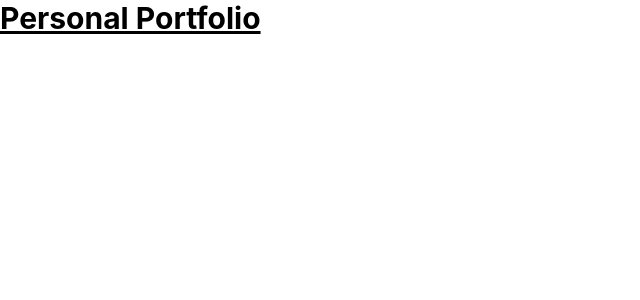
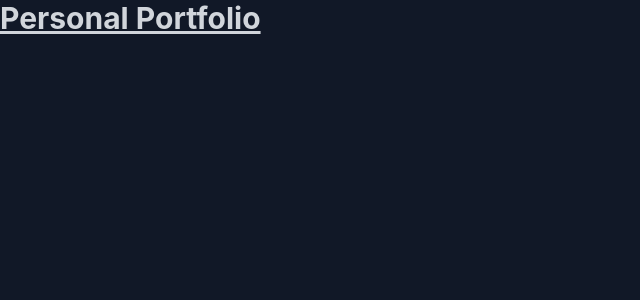
Before and after one commit to Kelvin274/portfolio, a React (Vite) app: page / in a window 1280 px wide. Shown: the top 300 px of the page, without its empty margins (0-640 px from the left). Built offline with nearby package versions, Linux system fonts and the light colour scheme.

Commit message:
bg y dimenciones del contenedor main listo

```diff
--- a/src/App.jsx
+++ b/src/App.jsx
@@ -3,8 +3,10 @@ import "./App.css";
 
 function App() {
    return (
-      <div>
-         <h1 className="text-3xl font-bold underline">Personal Portfolio</h1>
+      <div className="max-w-full max-h-full h-screen bg-gray-900 ">
+         <h1 className="text-3xl font-bold underline text-gray-300">
+            Personal Portfolio
+         </h1>
          <Sidebar />
       </div>
    );
```
